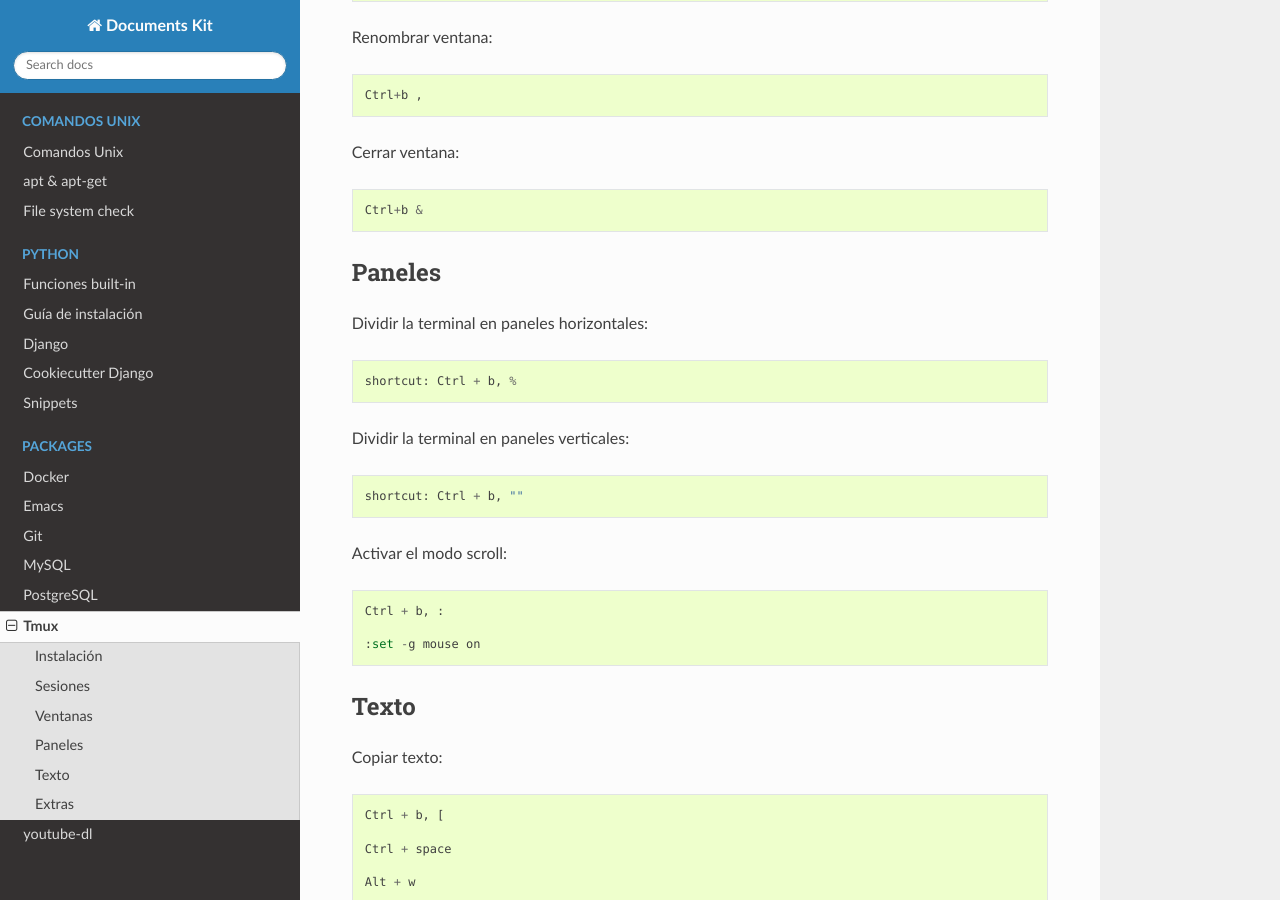
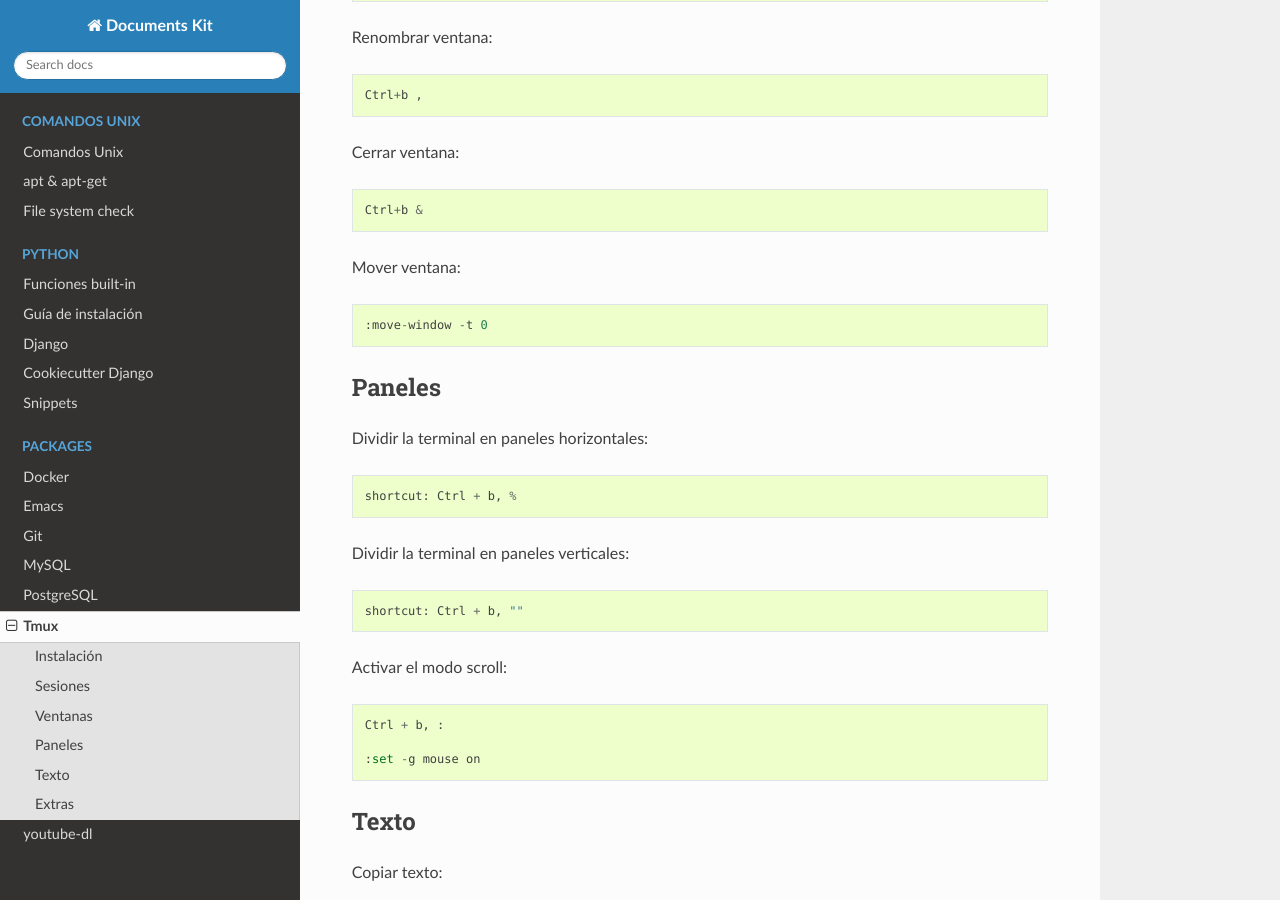
Before and after one commit to mcardozo/documents-kit, a Sphinx documentation site: the page built from docs/packages/tmux.rst, in a window 1280 px wide and 900 px high, scrolled down 1981 px. Built offline with Sphinx 7.4.7 and the Read the Docs theme 3.1.0, drawn with Linux system fonts in a browser that asks for light colours.

Commit message:
Update tmux.rst

```diff
--- a/docs/packages/tmux.rst
+++ b/docs/packages/tmux.rst
@@ -79,6 +79,10 @@ Cerrar ventana::
 
   Ctrl+b &
 
+Mover ventana::
+
+  :move-window -t 0
+
 
 
 Paneles
```
